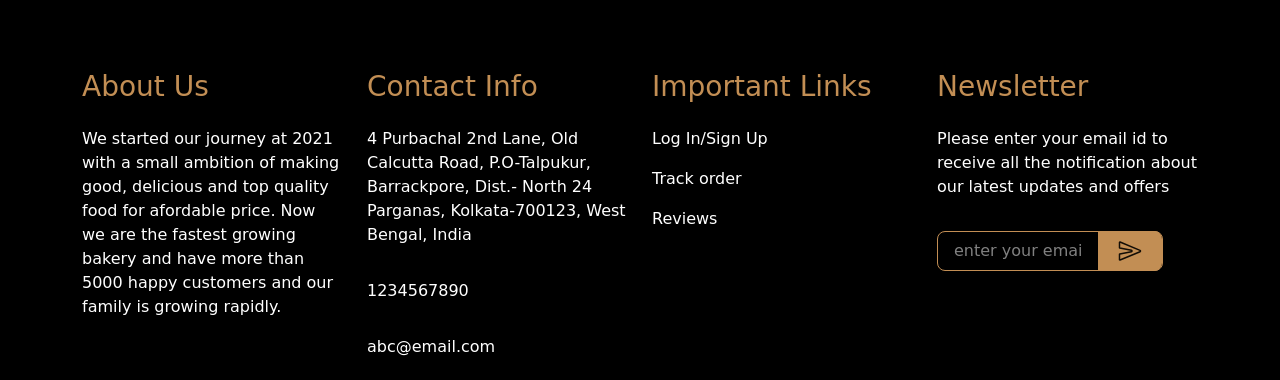
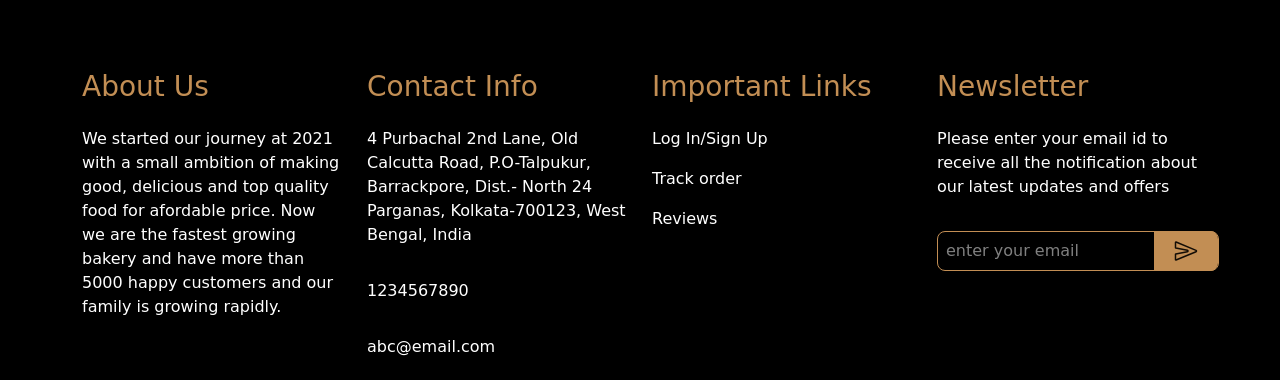
Before and after one commit to Avirup0612/350degrees.github.io, a plain HTML site: page index.html in a window 1280 px wide. Shown: the part 2948-3328 px from the top of the page. Drawn offline with nearby package versions, Linux system fonts and the light colour scheme; a web font is replaced by a local one.

Commit message:
Update style.css

```diff
--- a/style.css
+++ b/style.css
@@ -488,9 +488,8 @@ label {
     outline: none;
     border: none;
     color: white;
-    padding-left: 1rem;
-    width: 10rem;
-    padding-right: 1rem;
+    padding-left: 0.5rem;
+    padding-right: 0.5rem;
 }
 
 .newsletterip:focus {
```
